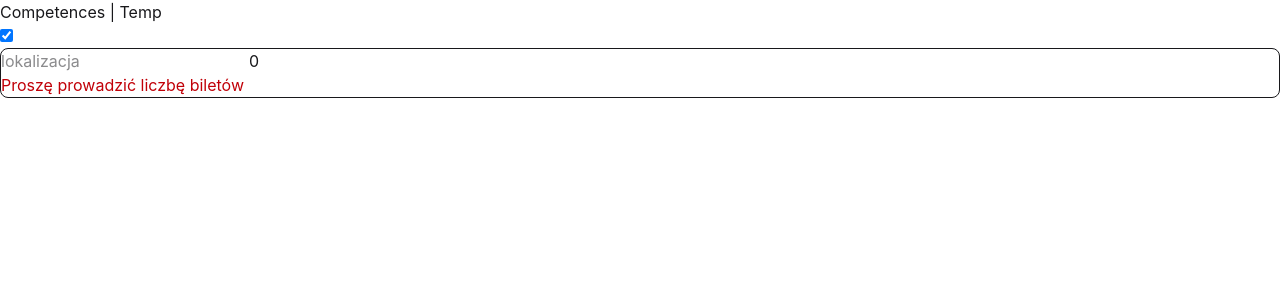
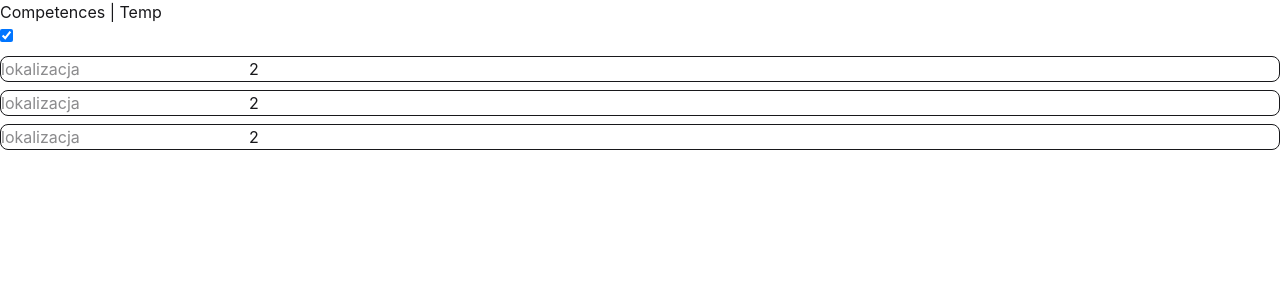
Before and after one commit to mkuciapski/competences, a Vue app: page /temp in a window 1280 px wide. Both pictures are taken after a click on the checkbox 6 px from the left and 35 px from the top of the page. Shown: the top 300 px of the page. Built offline with nearby package versions, Linux system fonts and the light colour scheme; the HTML template or start-up script is replaced by a standard one.

Commit message:
compeonents + props basic

```diff
--- /dev/null
+++ b/src/components/Flight.vue
@@ -0,0 +1,47 @@
+<script setup lang="ts">
+import { ref, computed, watch, watchEffect } from 'vue'
+const _props = defineProps(['defaultTicketNumber', 'visible'])
+
+const _flight = ref({
+  City: '',
+  Tickets: _props.defaultTicketNumber ?? 1,
+})
+
+watch(
+  () => _props.visible,
+  (current, previous) => {
+    if (!previous && current) {
+      console.log(`${previous}:${current}`)
+      _flight.value = { City: '', Tickets: _props.defaultTicketNumber ?? 1 }
+    }
+  },
+)
+
+const _message = ref('')
+/*watch(
+  () => _flight.value,
+  (current, previous) => {
+    const dangerousCities = ['Beirut', 'Sopot']
+
+    if (current.Tickets < 1) _message.value = 'Proszę prowadzić liczbę biletów'
+    else if (dangerousCities.includes(current.City)) _message.value = 'Nie jedź do tego miasta'
+    else _message.value = ''
+  },
+  { deep: true, immediate: true },
+)*/
+watchEffect(() => {
+  const dangerousCities = ['Beirut', 'Sopot']
+
+  if (_flight.value.Tickets < 1) _message.value = 'Proszę prowadzić liczbę biletów'
+  else if (dangerousCities.includes(_flight.value.City)) _message.value = 'Nie jedź do tego miasta'
+  else _message.value = ''
+})
+</script>
+<template>
+  <div class="border-1 rounded-lg">
+    <input placeholder="lokalizacja" v-model="_flight.City" />
+    <input min="0" step="1" v-model="_flight.Tickets" type="number" />
+    <p class="text-red-700">{{ _message }}</p>
+  </div>
+</template>
+<style scoped></style>
--- a/src/views/TempView.vue
+++ b/src/views/TempView.vue
@@ -1,6 +1,7 @@
 <script setup lang="ts">
 import { ref, computed, watch, watchEffect } from 'vue'
 import { users } from '@/assets/users'
+import Flight from '@/components/Flight.vue'
 
 const _users = ref(users)
 const _user = ref({ Name: '<b>John Doe</b>', Age: 30 })
@@ -23,41 +24,11 @@ const _agedUsers = computed((previous) => {
 })
 
 const _showFlightPanel = ref(false)
-
-const _flight = ref({
-  City: '',
-  Tickets: 0,
-})
-
-watch(_showFlightPanel, (current, previous) => {
-  if (!previous && current) {
-    console.log(`${previous}:${current}`)
-    _flight.value = { City: '', Tickets: 0 }
-  }
-})
-
-const _message = ref('')
-/*watch(
-  () => _flight.value,
-  (current, previous) => {
-    const dangerousCities = ['Beirut', 'Sopot']
-
-    if (current.Tickets < 1) _message.value = 'Proszę prowadzić liczbę biletów'
-    else if (dangerousCities.includes(current.City)) _message.value = 'Nie jedź do tego miasta'
-    else _message.value = ''
-  },
-  { deep: true, immediate: true },
-)*/
-watchEffect(() => {
-  const dangerousCities = ['Beirut', 'Sopot']
-
-  if (_flight.value.Tickets < 1) _message.value = 'Proszę prowadzić liczbę biletów'
-  else if (dangerousCities.includes(_flight.value.City)) _message.value = 'Nie jedź do tego miasta'
-  else _message.value = ''
-})
 </script>
 
 <template>
+  <input type="checkbox" v-model="_showFlightPanel" />
+  <Flight v-for="n in 3" :key="n" class="my-2" v-show="_showFlightPanel" :default-ticket-number="2" :visible="_showFlightPanel" />
   <!-- <div>
     <h1>TEMP</h1>
     <p class="user-name">{{ _user.Name }}</p>
@@ -72,12 +43,6 @@ watchEffect(() => {
       <input type="submit" />
     </div>
   </div> -->
-  <input type="checkbox" v-model="_showFlightPanel" />
-  <div class="border-1 rounded-lg" v-show="_showFlightPanel">
-    <input placeholder="lokalizacja" v-model="_flight.City" />
-    <input min="0" step="1" v-model="_flight.Tickets" />
-    <p class="text-red-700">{{ _message }}</p>
-  </div>
 </template>
 <style scoped>
 .user-name {
```
